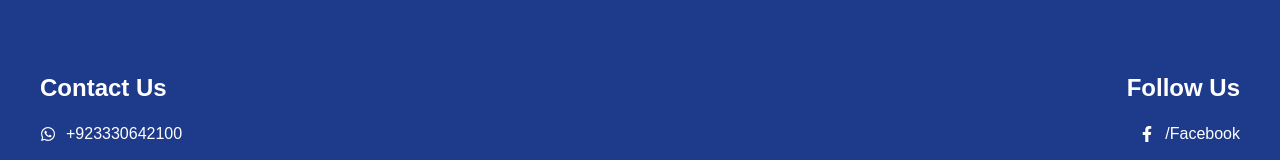
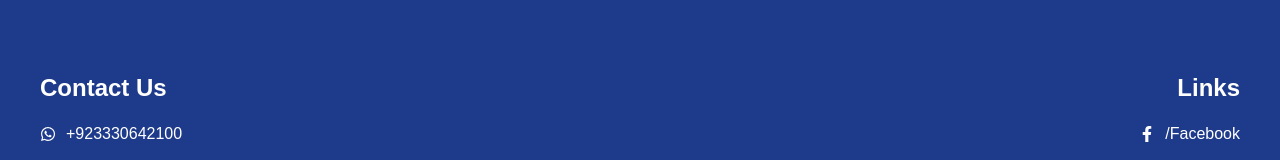
Before and after one commit to saqib9022ii-prog/TravelAgencyFrontEnd, a React (Vite) app: page / in a window 1280 px wide. Shown: the part 2383-2543 px from the top of the page. Built offline with nearby package versions, Linux system fonts and the light colour scheme; no server answers.

Commit message:
added links

```diff
--- a/src/components/Footer.jsx
+++ b/src/components/Footer.jsx
@@ -35,7 +35,7 @@ const Footer = () => {
         </div>
 
         <div className="footer__social">
-          <h3>Follow Us</h3>
+          <h3>Links</h3>
           <div className="footer__social-links">
             <a
               href="https://www.facebook.com/groups/420500097053468"
```
Also changed, not shown: public/robots.txt.
